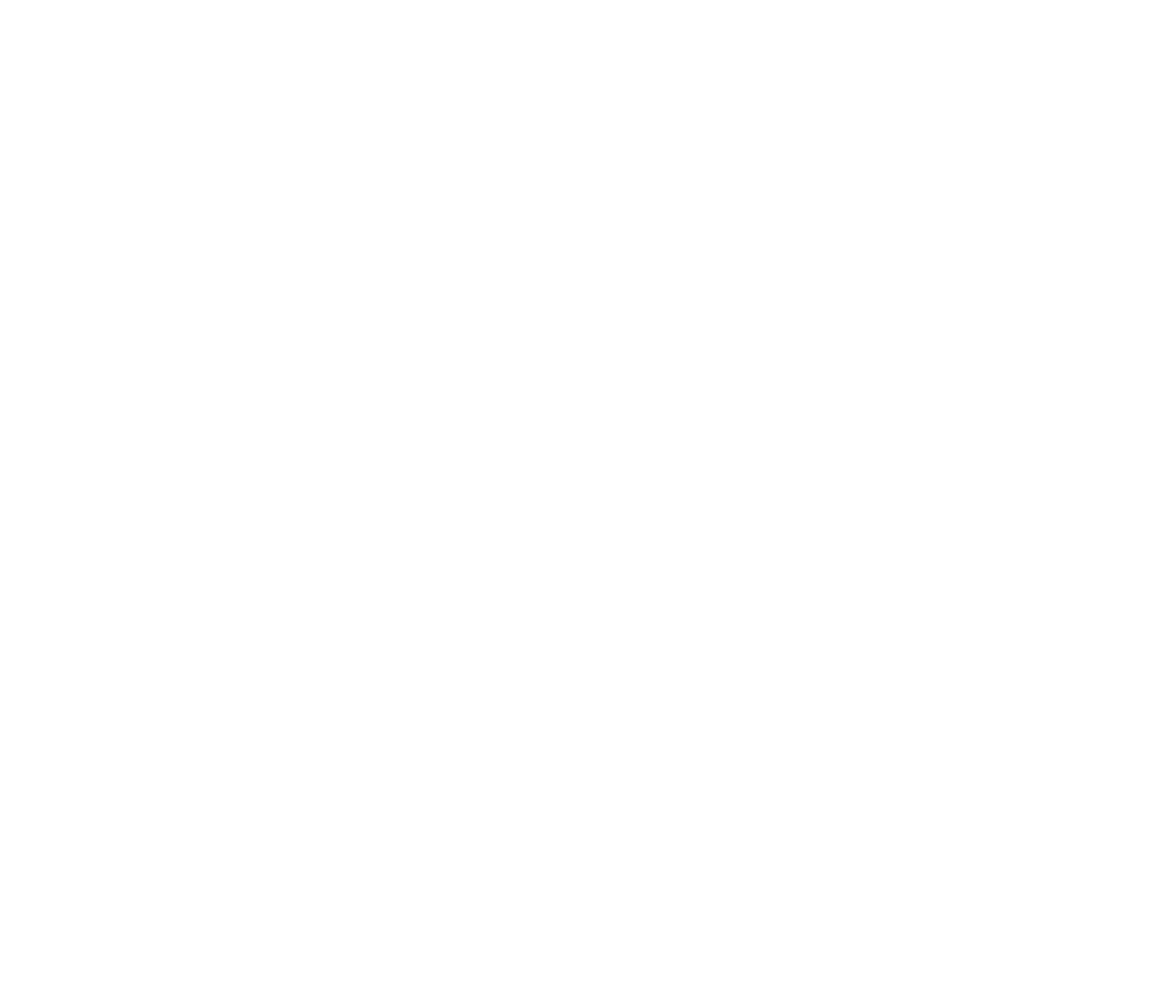
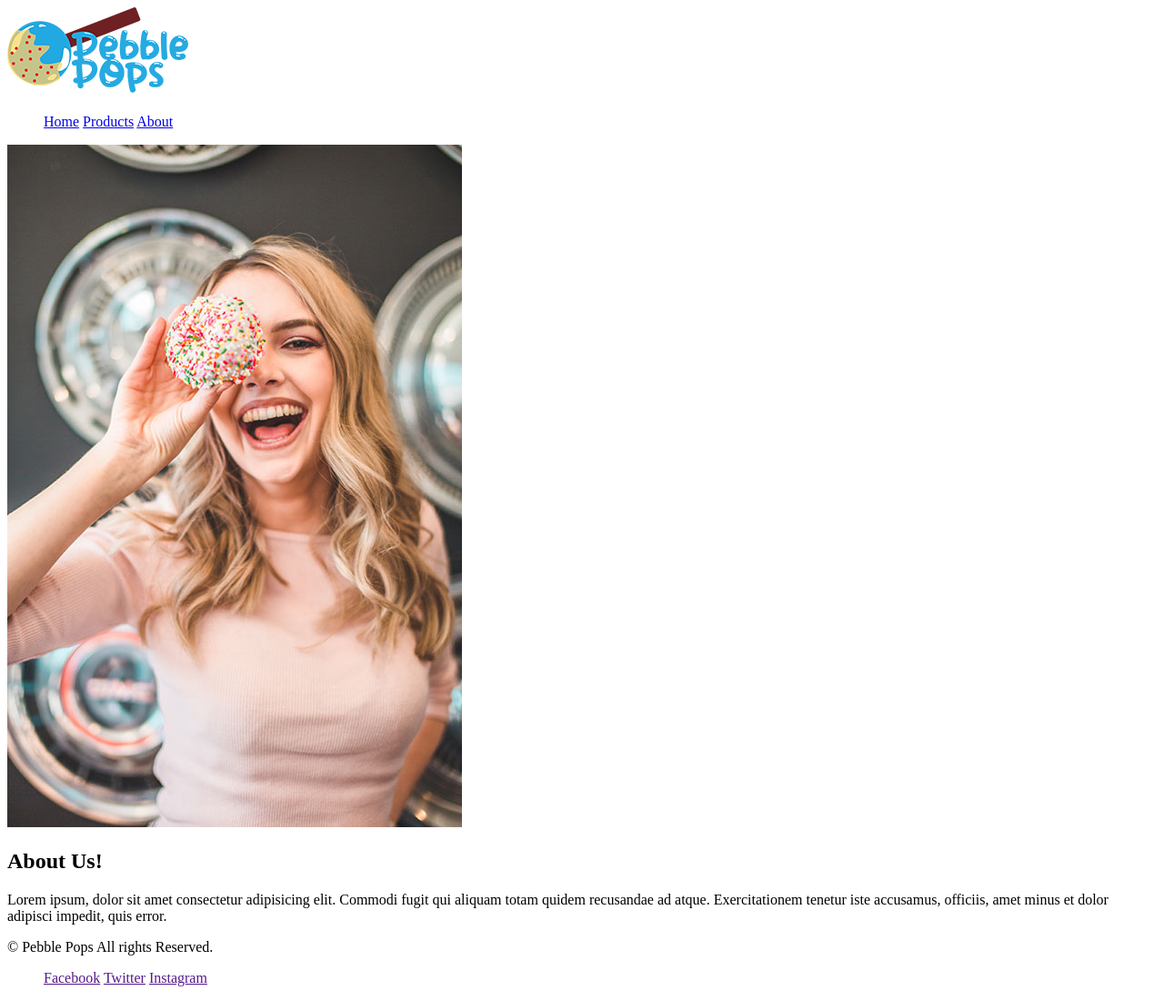
Before and after one commit to JamesSlone117/mtm6201-midterm, a plain HTML site: page about.html in a window 1280 px wide. Shown: the whole page at 91% size. Before the commit the page ends 800 px from the top, so only its background shows below. Drawn offline with Linux system fonts and the light colour scheme.

Commit message:
Creates content for about page, adds nav to pages

```diff
--- a/about.html
+++ b/about.html
@@ -6,6 +6,42 @@
     <title>About</title>
 </head>
 <body>
+    <header>
+        <div class="image-container">
+            <img src="images/pebble_pops_logo.png" alt="pebble pops company logo">
+        </div>
+        <!-- nav starts -->
+        <nav>
+            <ul>
+                <il><a href="index.html">Home</a></il>
+                <il><a href="products.html">Products</a></il>
+                <il><a href="about.html">About</a></il>
+            </ul>
+        </nav>
+    </header>
+
+
+    <section>
+        <img src="images/courtney-cook-unsplash.jpg" alt="">
+        <h2>About Us!</h2>
+        <p>Lorem ipsum, dolor sit amet consectetur adipisicing elit. Commodi fugit qui aliquam totam quidem recusandae ad atque. Exercitationem tenetur iste accusamus, officiis, amet minus et dolor adipisci impedit, quis error.</p>
+    </section>
+
+
+
+
+
+    <!-- footer with socal links -->
+    <footer>
+        <p>&copy; Pebble Pops All rights Reserved.</p>
+        <ul>
+            <il><a href="">Facebook</a></il>
+            <il><a href="">Twitter</a></il>
+            <il><a href="">Instagram</a></il>
+        </ul>
+    </footer>
+
+
 
 </body>
 </html>
```
Also changed, not shown: index.html (+5 -3 lines), products.html (+32 -0 lines), images/courtney-cook-unsplash.jpg (added).
